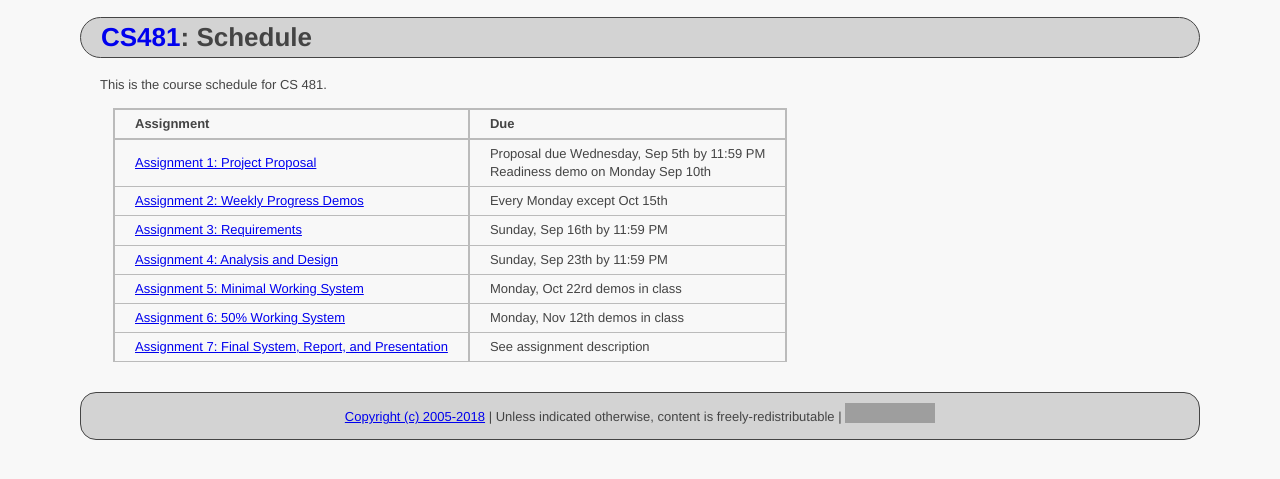
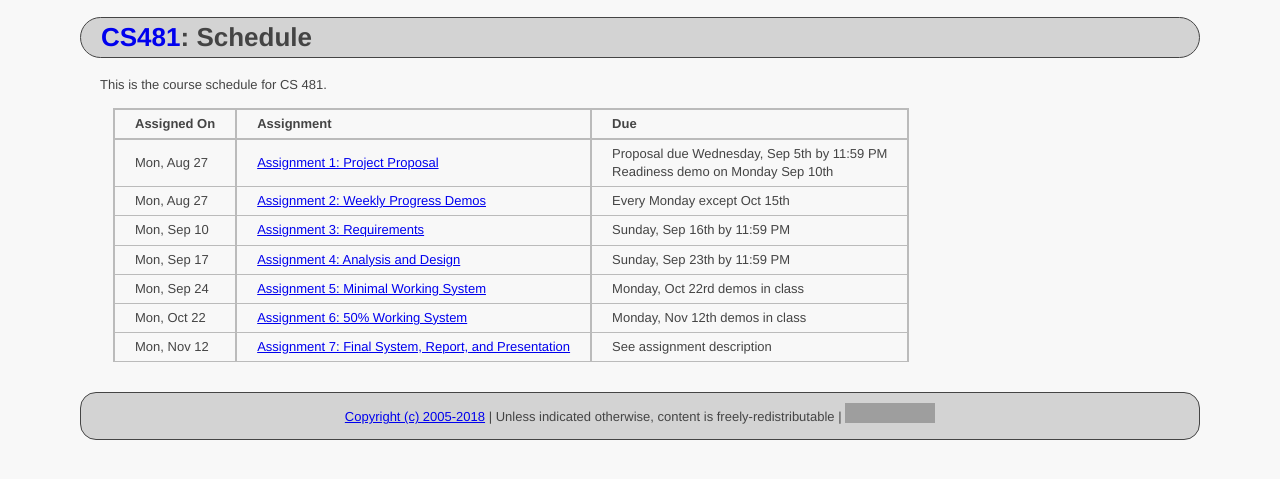
Before and after one commit to ycpcs/cs481-fall2018-101, a Jekyll site: the page built from schedule.md, in a window 1280 px wide. Shown: the top 479 px of the page. Built offline with Jekyll 4.4.1, drawn with Linux system fonts in a browser that asks for light colours; grey boxes are pictures that could not be loaded.

Commit message:
updated schedule

```diff
--- a/schedule.md
+++ b/schedule.md
@@ -6,12 +6,12 @@ title: Schedule
 
 This is the course schedule for CS 481.
 
-**Assignment** | **Due**
-:--------------|:---------
-[Assignment 1: Project Proposal](assign/assign01.html)                       | Proposal due Wednesday, Sep 5th by 11:59 PM <br> Readiness demo on Monday Sep 10th
-[Assignment 2: Weekly Progress Demos](assign/assign02.html)                  | Every Monday except Oct 15th
-[Assignment 3: Requirements](assign/assign03.html)                           | Sunday, Sep 16th by 11:59 PM
-[Assignment 4: Analysis and Design](assign/assign04.html)                    | Sunday, Sep 23th by 11:59 PM
-[Assignment 5: Minimal Working System](assign/assign05.html)                 | Monday, Oct 22rd demos in class
-[Assignment 6: 50% Working System](assign/assign06.html)                     | Monday, Nov 12th demos in class
-[Assignment 7: Final System, Report, and Presentation](assign/assign07.html) | See assignment description
+**Assigned On** | **Assignment** | **Due**
+:---------------|:---------------|:---------
+Mon, Aug 27 | [Assignment 1: Project Proposal](assign/assign01.html)                       | Proposal due Wednesday, Sep 5th by 11:59 PM <br> Readiness demo on Monday Sep 10th
+Mon, Aug 27 | [Assignment 2: Weekly Progress Demos](assign/assign02.html)                  | Every Monday except Oct 15th
+Mon, Sep 10 | [Assignment 3: Requirements](assign/assign03.html)                           | Sunday, Sep 16th by 11:59 PM
+Mon, Sep 17 | [Assignment 4: Analysis and Design](assign/assign04.html)                    | Sunday, Sep 23th by 11:59 PM
+Mon, Sep 24 | [Assignment 5: Minimal Working System](assign/assign05.html)                 | Monday, Oct 22rd demos in class
+Mon, Oct 22 | [Assignment 6: 50% Working System](assign/assign06.html)                     | Monday, Nov 12th demos in class
+Mon, Nov 12 | [Assignment 7: Final System, Report, and Presentation](assign/assign07.html) | See assignment description
```
